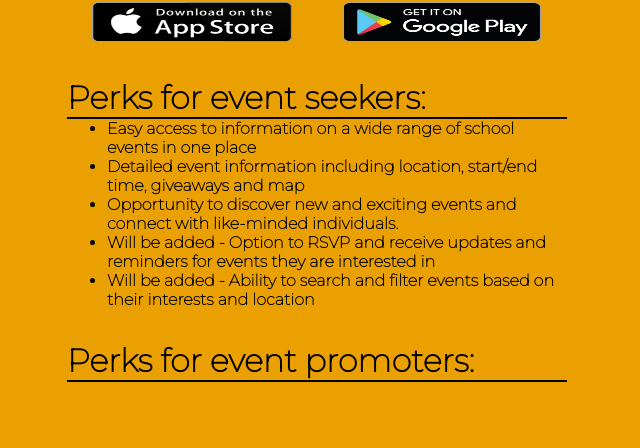
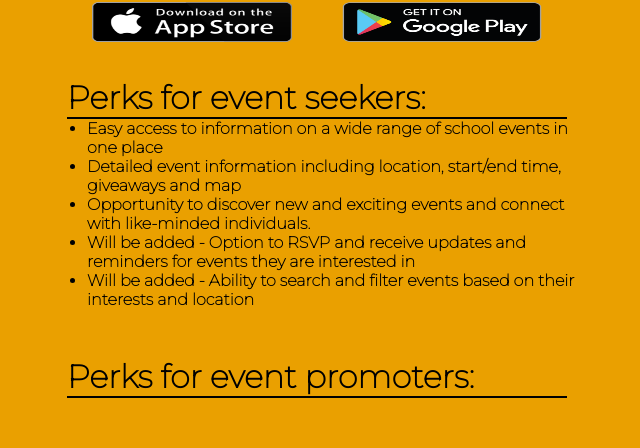
Before and after one commit to geunee20/ebooth_web, a React (Create React App) app: page / in a window 1280 px wide. Both pictures are taken after a click on the element "Perks for event seekers:". Shown: the part 242-690 px from the top of the page, without its empty margins (323-963 px from the left). Built offline with nearby package versions, Linux system fonts and the light colour scheme.

Commit message:
update ui

```diff
--- a/src/pages/home.js
+++ b/src/pages/home.js
@@ -65,11 +65,11 @@ const HomeScreen = () => {
             />
           </a>
         </div>
-        <div class="list_container">
         <p class="list_title" onClick={() => setList1(!list1)}>
           Perks for event seekers:
         </p>
         {list1 && (
+          <div className="list_container">
             <ul class="list-group">
               <li class="list-group-item">
                 Easy access to information on a wide range of school events in
@@ -92,11 +92,13 @@ const HomeScreen = () => {
                 their interests and location
               </li>
             </ul>
+          </div>
         )}
         <p class="list_title" onClick={() => setList2(!list2)}>
           Perks for event promoters:
         </p>
         {list2 && (
+          <div className="list_container">
             <ul class="list-group">
               <li class="list-group-item">
                 Ability to create and post event information including location,
@@ -119,8 +121,8 @@ const HomeScreen = () => {
                 following for future events.
               </li>
             </ul>
+          </div>
         )}
-        </div>
       </div>
       <div className="copyright_container">
         <p className="copyright_text">
--- a/src/pages/styles.css
+++ b/src/pages/styles.css
@@ -65,12 +65,8 @@ img {
   height: min(100px, 5vh);
 }
 
-.list_container {
+.list_title {
   margin-inline: auto;
-  width: min(500px, 90vw);
-}
-
-.list_title {
   width: min(500px, 90vw);
   border: none;
   border-bottom: black;
@@ -83,9 +79,27 @@ img {
   margin-bottom: 0;
 }
 
+.list_container {
+  overflow: hidden;
+}
+
 .list-group {
+  margin-inline: auto;
+  width: min(500px, 90vw);
   margin-top: 0;
   list-style-position: outside;
+  animation: 1.5s alternate slide-down;
+}
+
+@keyframes slide-down {
+  0% {
+    opacity: 0;
+    transform: translateY(-100%);
+  }
+  100% {
+    opacity: 1;
+    transform: translateY(0%);
+  }
 }
 
 .list-group-item {
```
Lines whose indentation alone changed are shown as unchanged.
